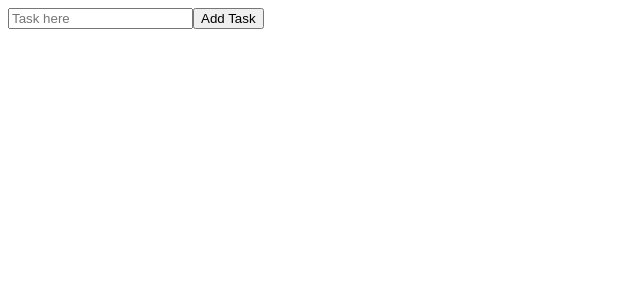
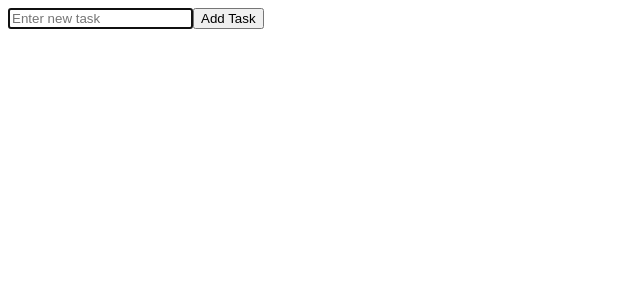
Before and after one commit to ali1129js/todo-redo, a React (Create React App) app: page / in a window 1280 px wide. Shown: the top 300 px of the page, without its empty margins (0-640 px from the left). Built offline with nearby package versions, Linux system fonts and the light colour scheme.

Commit message:
new ref API

```diff
--- a/src/App.js
+++ b/src/App.js
@@ -2,20 +2,19 @@
  * @Author: Ali
  * @Date:   2018-10-26T11:54:42+02:00
  * @Last modified by:   Ali
- * @Last modified time: 2018-10-26T11:58:22+02:00
+ * @Last modified time: 2018-11-15T06:33:57+01:00
  */
 import React, { Component } from 'react';
+import Form from './Components/Form';
 
 class App extends Component {
+
   render(){
       return (
         <div>
-        <form>
-        <input placeholder="Task here" />
-        <button> Add Task</button>
-        </form>
+          <Form />
         </div>
       )
   }
 }
-export default App;
+export default App
--- /dev/null
+++ b/src/Components/Form.js
@@ -0,0 +1,35 @@
+/**
+ * @Author: Ali
+ * @Date:   2018-11-12T06:40:05+01:00
+ * @Last modified by:   Ali
+ * @Last modified time: 2018-11-16T07:40:15+01:00
+ */
+import React, { Component } from 'react'
+
+class Form extends Component {
+constructor(){
+  super()
+this.inputRef=React.createRef()
+this.handleSubmit = this.handleSubmit.bind(this)
+}
+
+handleSubmit(e){
+  e.preventDefault()
+  console.log(this.inputRef.current.value)
+}
+componentDidMount(){
+  this.inputRef.current.focus()
+}
+render(){
+  return(
+    <form onSubmit={this.handleSubmit}>
+      <input
+        type="text"
+        placeholder="Enter new task"
+        ref={this.inputRef} />
+    <button type='submit'>Add Task</button>
+    </form>
+  )
+}
+}
+export default Form
```
